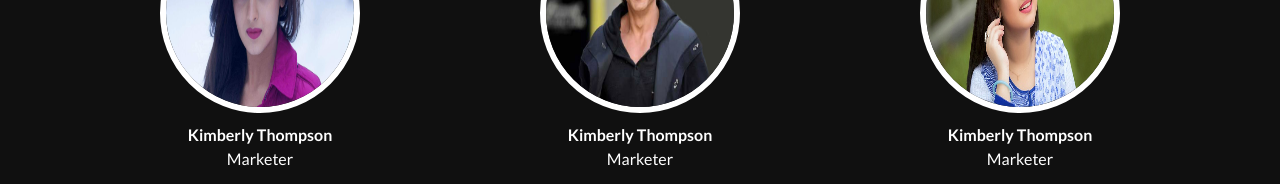
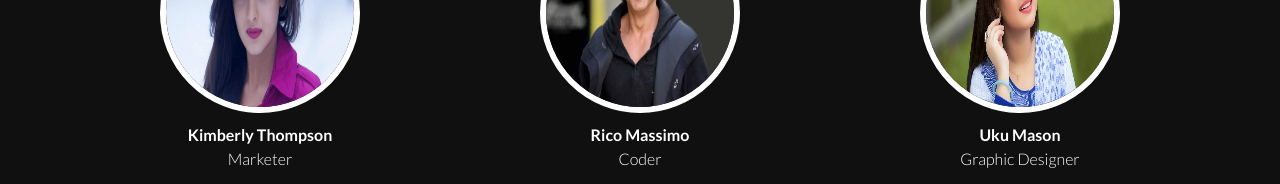
Before and after one commit to Nilu-das/escape, a plain HTML site: page index.html in a window 1280 px wide. Shown: the part 3820-4004 px from the top of the page. Drawn offline with Linux system fonts and the light colour scheme.

Commit message:
project revision

```diff
--- a/css/style.css
+++ b/css/style.css
@@ -329,6 +329,7 @@ nav {
 
 .tem-description p {
     font-size: 16px;
+    font-weight: 300;
 }
 
 .social-media-icon ul li a i {
--- a/index.html
+++ b/index.html
@@ -320,7 +320,8 @@
                             <img src="img/01.jpg" alt="team members img not found" class="img-fluid">
                         </div>
                         <div class="tem-description">
-                            <p><span class="font-weight-bold">Kimberly Thompson</span> <br>Marketer</p>
+                            <p><span class="font-weight-bold">Rico Massimo</span> <br> Coder
+                            </p>
                         </div>
                         <div class="social-media-icon">
                             <ul class="list-inline">
@@ -337,7 +338,7 @@
                             <img src="img/05.jpg" alt="team members img not found" class="img-fluid">
                         </div>
                         <div class="tem-description">
-                            <p><span class="font-weight-bold">Kimberly Thompson</span> <br>Marketer</p>
+                            <p><span class="font-weight-bold">Uku Mason</span> <br> Graphic Designer</p>
                         </div>
                         <div class="social-media-icon">
                             <ul class="list-inline">
```
